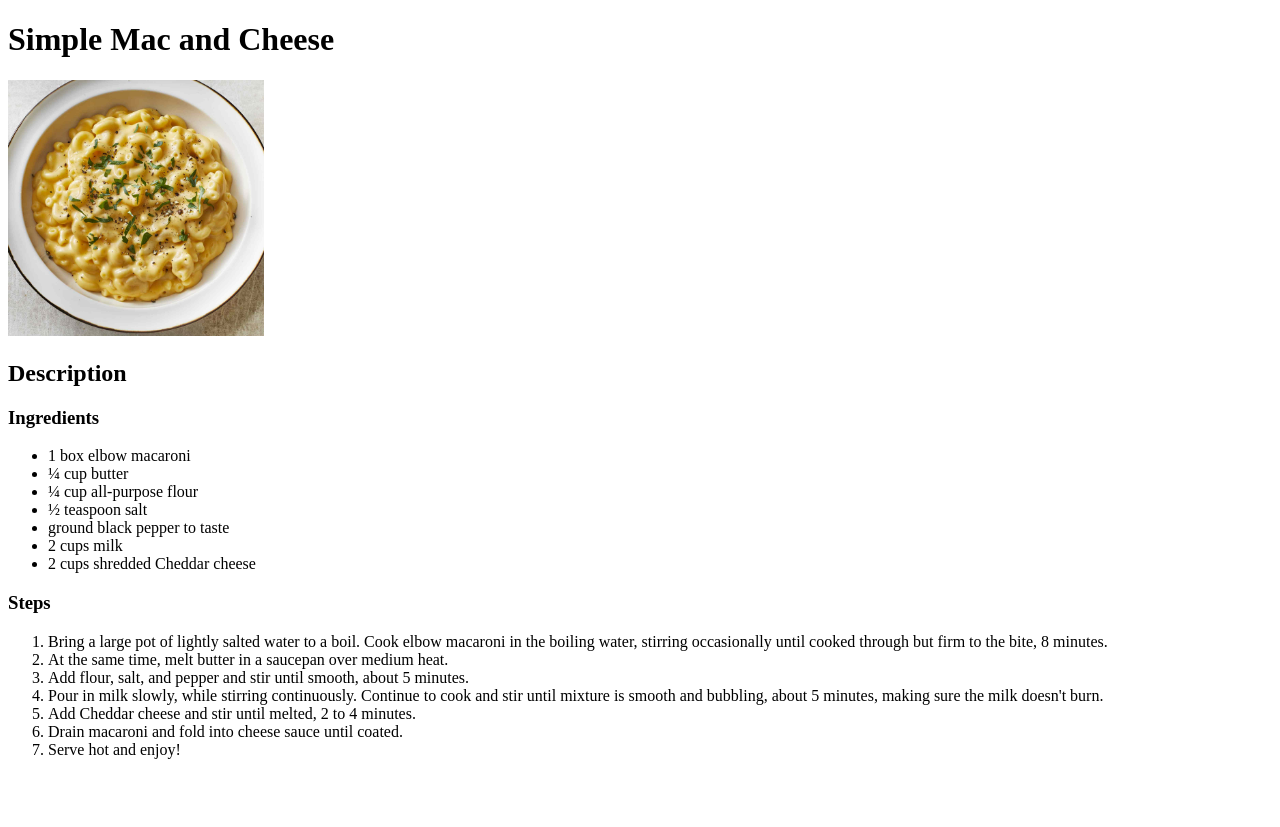
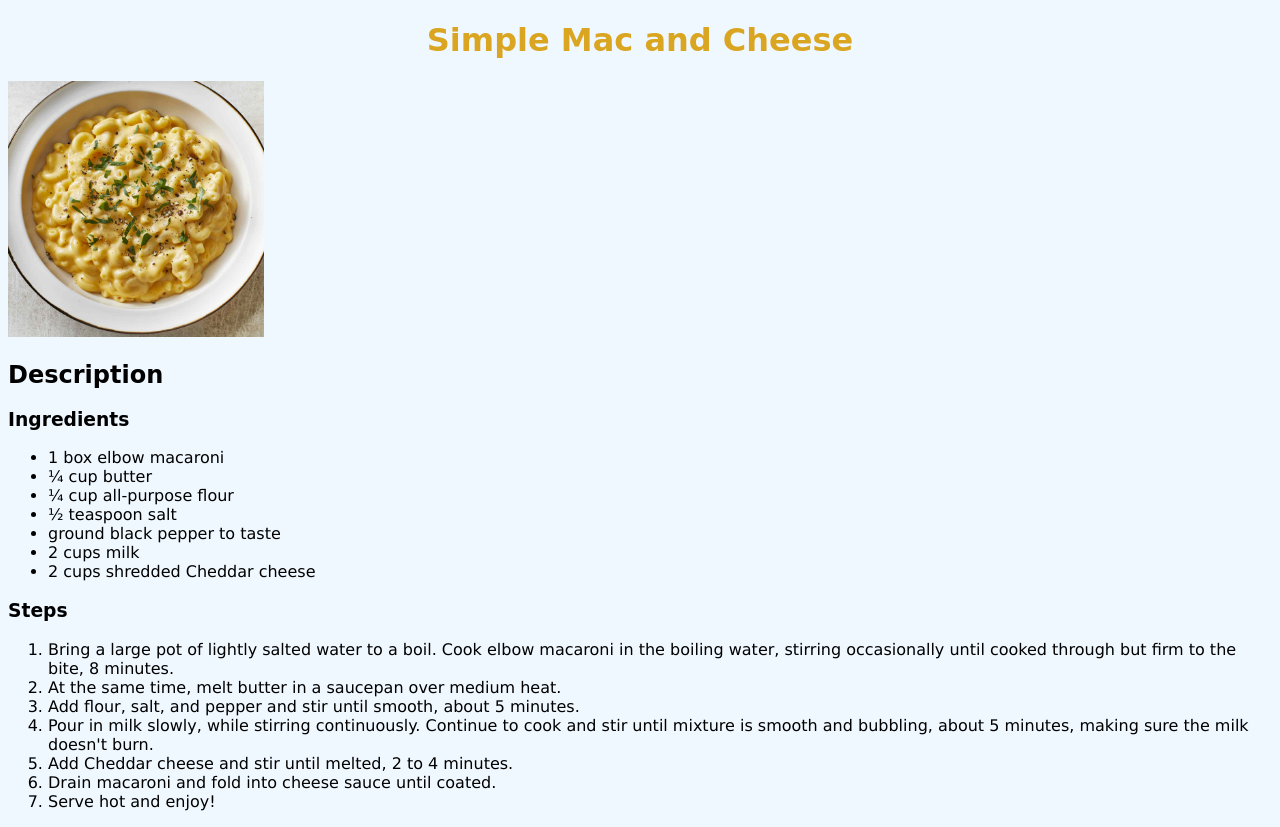
Before and after one commit to L1ght94/odin-recipes, a plain HTML site: page recipes/mac-n-cheese.html in a window 1280 px wide. Before the commit the page ends 800 px from the top, so only its background shows below. Drawn offline with Linux system fonts and the light colour scheme.

Commit message:
Add styling for mac-n-cheese recipe page

```diff
--- /dev/null
+++ b/recipes/css/mac-n-cheese.css
@@ -0,0 +1,20 @@
+body {
+    font-family: Verdana, Geneva, Tahoma, sans-serif;
+    /* font-size: 20px; */
+    background-color: aliceblue;
+}
+
+img {
+    height: 256px;
+    width: auto;
+}
+
+.heading {
+    font-family: 'Lucida Handwriting', cursive;
+}
+
+.title {
+    text-align: center;
+    color: goldenrod;
+    /* font-size: 40px; */
+}
--- a/recipes/mac-n-cheese.html
+++ b/recipes/mac-n-cheese.html
@@ -4,15 +4,17 @@
   <head>
     <meta charset="utf-8">
     <title>Odin Recipes | Mac & Cheese</title>
+
+    <link rel="stylesheet" href="./css/mac-n-cheese.css">
   </head>
 
   <body>
-    <h1>Simple Mac and Cheese</h1>
+    <h1 class="heading title">Simple Mac and Cheese</h1>
     <img src="../img/mac-n-cheese.jpeg" height="256">
 
-    <h2>Description</h2>
+    <h2 class="heading description">Description</h2>
 
-    <h3>Ingredients</h3>
+    <h3 class="heading ingredients">Ingredients</h3>
     <ul>
       <li>1 box elbow macaroni</li>
       <li>¼ cup butter</li>
@@ -23,7 +25,7 @@
       <li>2 cups shredded Cheddar cheese</li>
     </ul>
 
-    <h3>Steps</h3>
+    <h3 class="heading steps">Steps</h3>
     <ol>
       <li>
         Bring a large pot of lightly salted water to a boil. Cook elbow
```
